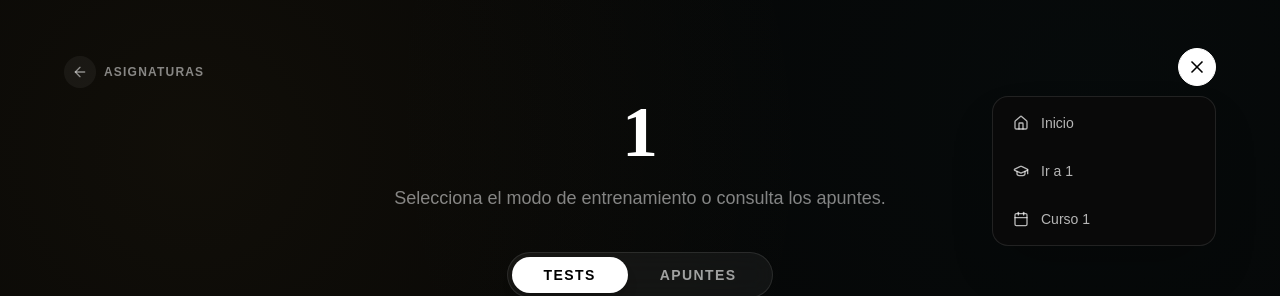
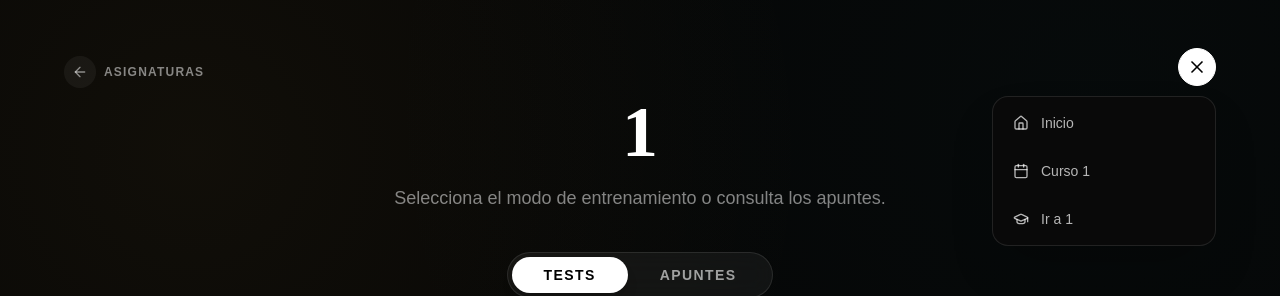
Before and after one commit to SugusGamberra/itv-web, a React (Vite) app: page /1/1/1 in a window 1280 px wide. Both pictures are taken after a click on the button 1197 px from the left and 67 px from the top of the page. Shown: the top 296 px of the page. Built offline with nearby package versions, Linux system fonts and the light colour scheme.

Commit message:
Frontend: Mejorando menu navegacion

```diff
--- a/src/pages/AsignaturaDashboard.tsx
+++ b/src/pages/AsignaturaDashboard.tsx
@@ -58,7 +58,6 @@ export default function AsignaturaDashboard() {
             // eslint-disable-next-line
             setActiveTab('apuntes');
         } else {
-            // eslint-disable-next-line
             setActiveTab('tests');
         }
     }, [asignaturaID]);
--- a/src/ui/components/NavMenu.tsx
+++ b/src/ui/components/NavMenu.tsx
@@ -65,8 +65,8 @@ export default function NavMenu() {
                             onClick={() => setIsOpen(false)}
                             className="w-full flex items-center gap-3 px-4 py-3 text-sm text-white/70 hover:text-white hover:bg-white/5 rounded-xl transition-colors text-left"
                         >
-                            <GraduationCap size={16} className="shrink-0" />
-                            <span className="truncate">Ir a {gradoID}</span>
+                            <Calendar size={16} className="shrink-0" />
+                            <span className="truncate">Curso {year}</span>
                         </Link>
                     )}
 
@@ -77,8 +77,9 @@ export default function NavMenu() {
                             onClick={() => setIsOpen(false)}
                             className="w-full flex items-center gap-3 px-4 py-3 text-sm text-white/70 hover:text-white hover:bg-white/5 rounded-xl transition-colors text-left"
                         >
-                            <Calendar size={16} className="shrink-0" />
-                            <span>Curso {year}</span>
+
+                            <GraduationCap size={16} className="shrink-0" />
+                            <span>Ir a {gradoID}</span>
                         </Link>
                     )}
 
@@ -90,7 +91,7 @@ export default function NavMenu() {
                             className="w-full flex items-center gap-3 px-4 py-3 text-sm text-white/70 hover:text-white hover:bg-white/5 rounded-xl transition-colors text-left border-t border-white/10 mt-1"
                         >
                             <LayoutDashboard size={16} className="shrink-0" />
-                            <span className="truncate">Panel Asignatura</span>
+                            <span className="truncate">Panel {asignaturaID}</span>
                         </Link>
                     )}
 
```
